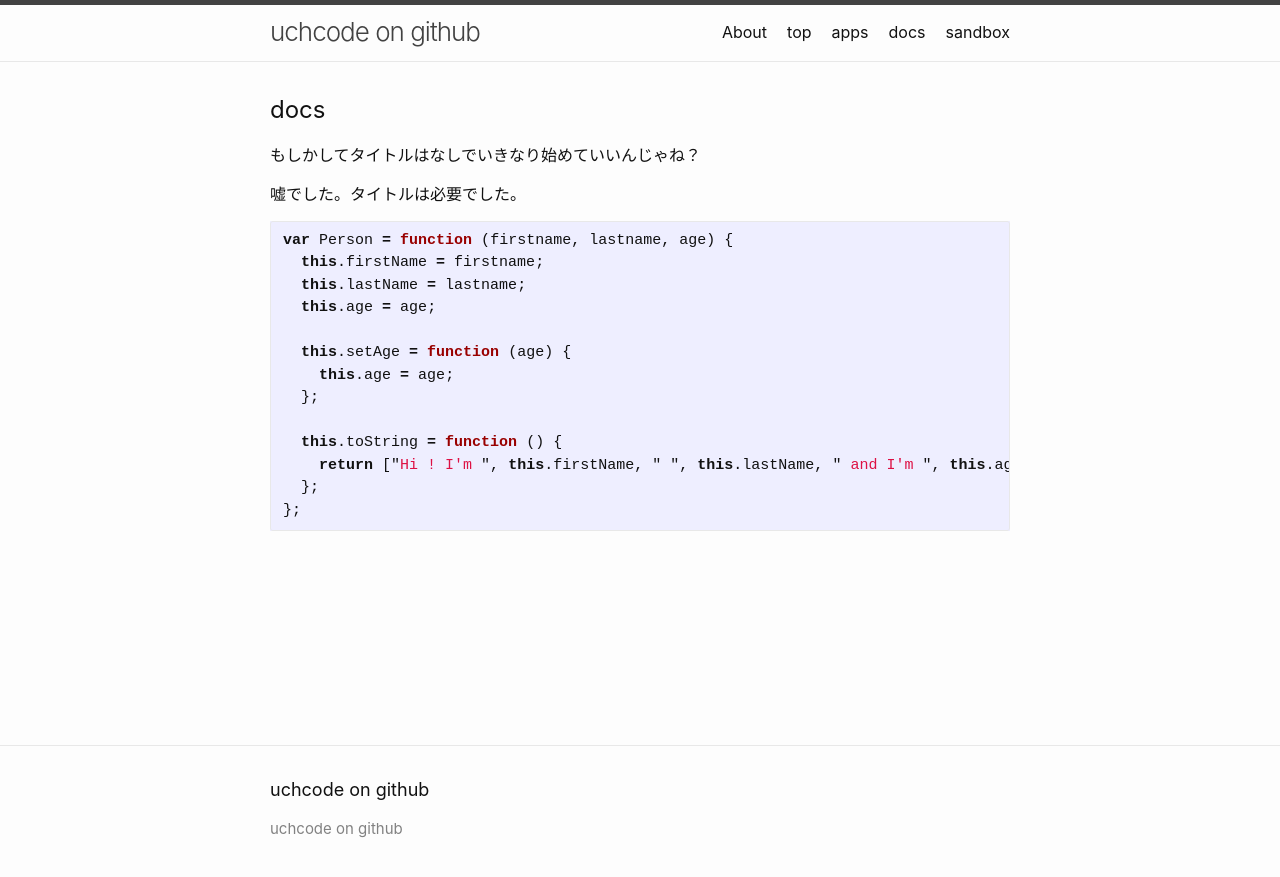
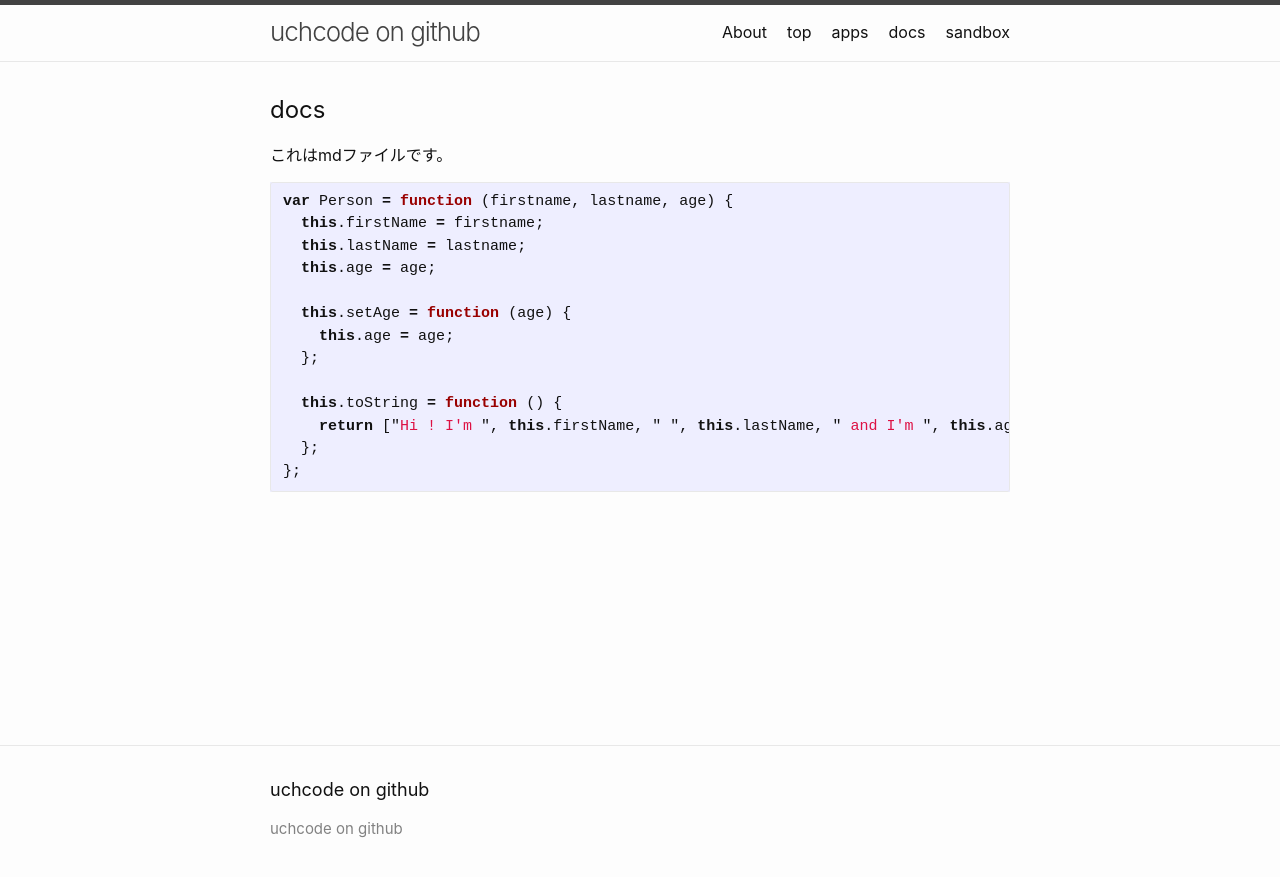
Before and after one commit to uchcode/uchcode.github.io, a Jekyll site: the page built from docs.md, in a window 1280 px wide. Shown: the top 877 px of the page. Built offline with Jekyll 4.4.1, drawn with Linux system fonts in a browser that asks for light colours; our own code applies the rules of GitHub Pages for plain Markdown files.

Commit message:
Update and rename docs/index.md to docs.md

````diff
--- a/docs/index.md
+++ b/docs.md
@@ -1,10 +1,7 @@
 docs
 ====
 
-もしかしてタイトルはなしでいきなり始めていいんじゃね？
-
-嘘でした。タイトルは必要でした。
-
+これはmdファイルです。
 
 ```js
 var Person = function (firstname, lastname, age) {
````
